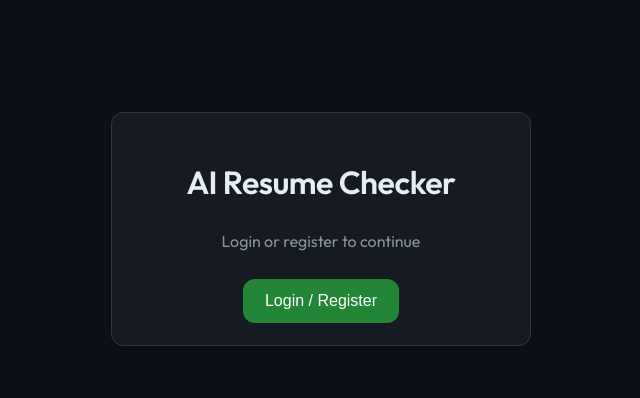
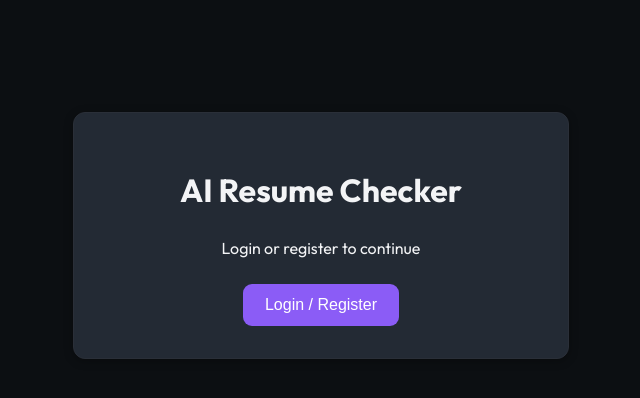
Before and after one commit to CNelson0306/ai-resume-checker, a Next.js app: page /login in a window 1280 px wide. Shown: the top 398 px of the page, without its empty margins (319-959 px from the left). Built offline with nearby package versions, Linux system fonts and the light colour scheme.

Commit message:
Update globals.css

```diff
--- a/styles/globals.css
+++ b/styles/globals.css
@@ -1,199 +1,192 @@
 @import url("https://fonts.googleapis.com/css2?family=Outfit:wght@300;400;500;600;700&display=swap");
 
 :root {
-  /* Colors */
-  --color-bg: #0d1117;
-  --color-surface: #161b22;
-  --color-surface-light: #1e242c;
-  --color-border: #30363d;
-  --color-text: #e6edf3;
-  --color-muted: #8b949e;
+  /* --------------------------- */
+  /* 🎨 Modern Tech UI Palette   */
+  /* --------------------------- */
 
-  /* Accent Colors */
-  --color-accent: #238636;
-  --color-accent-hover: #2ea043;
+  --bg: #0c0f12;
+  --bg-soft: #14181e;
+  --bg-surface: #1a1f27;
+  --bg-surface-light: #232a34;
 
-  --color-danger: #da3633;
-  --color-danger-hover: #f85149;
+  --border: #2a2f38;
+  --text: #f3f4f6;
+  --text-muted: #9ca3af;
 
-  /* Buttons */
-  --primary-btn: var(--color-accent);
-  --primary-btn-hover: var(--color-accent-hover);
+  /* Accent - Vercel Purple */
+  --accent: #8b5cf6;
+  --accent-hover: #9f7afa;
 
-  --secondary-btn: #30363d;
-  --secondary-btn-hover: #3c444d;
+  /* Danger */
+  --danger: #ef4444;
+  --danger-hover: #f87171;
 
-  --delete-btn: var(--color-danger);
-  --delete-btn-hover: var(--color-danger-hover);
+  --radius: 12px;
+  --radius-sm: 9px;
+  --transition: 0.22s ease;
+  --shadow: 0px 2px 10px rgba(0, 0, 0, 0.3);
+}
 
-  /* Layout */
-  --radius: 12px;
-  --padding: 1.4rem;
-  --transition: 0.25s ease;
-}
+/* --------------------------- */
+/* 🖥 Global Layout            */
+/* --------------------------- */
 
 body {
   font-family: "Outfit", sans-serif;
-  background: var(--color-bg);
-  color: var(--color-text);
+  background: var(--bg);
+  color: var(--text);
   margin: 0;
-  padding: 1rem;
-  line-height: 1.6;
+  padding: 0;
+  line-height: 1.5;
 }
 
 main {
-  max-width: 850px;
-  margin: auto;
+  max-width: 880px;
+  margin: 3rem auto;
+  padding: 0 1.4rem;
 }
 
-h1,
-h2,
-h3 {
-  letter-spacing: -0.5px;
+/* --------------------------- */
+/* 🧭 Header Layout            */
+/* --------------------------- */
+
+.page-header {
+  display: flex;
+  justify-content: space-between;
+  align-items: center;
+  margin-bottom: 2.2rem;
+  padding-bottom: 1rem;
+  border-bottom: 1px solid var(--border);
 }
 
-h1 {
-  font-size: 2rem;
-  font-weight: 600;
+.page-header h1 {
+  margin: 0 auto;
+  text-align: center;
+  font-size: 2.2rem;
+  flex: 1;
 }
 
+.header-actions {
+  margin-left: auto;
+  display: flex;
+  gap: 0.8rem;
+}
+
+/* --------------------------- */
+/* 🟣 Buttons (Tech Style)     */
+/* --------------------------- */
+
 button {
-  padding: 0.8rem 1.4rem;
-  border-radius: var(--radius);
-  border: none;
+  padding: 0.7rem 1.3rem;
+  border-radius: var(--radius-sm);
+  border: 1px solid transparent;
+  font-size: 1rem;
+  font-weight: 500;
   cursor: pointer;
   transition: var(--transition);
-  font-size: 1rem;
-  font-weight: 500;
 }
 
+/* Primary = Purple gradient-ish subtle effect */
 button.primary {
-  background: var(--primary-btn);
+  background: var(--accent);
   color: white;
+  box-shadow: 0 0 0 transparent;
 }
 button.primary:hover {
-  background: var(--primary-btn-hover);
+  background: var(--accent-hover);
 }
 
+/* Secondary = Soft Slate */
 button.secondary {
-  background: var(--secondary-btn);
-  color: var(--color-text);
+  background: var(--bg-surface-light);
+  border: 1px solid var(--border);
+  color: var(--text);
 }
 button.secondary:hover {
-  background: var(--secondary-btn-hover);
+  background: #2a313c;
 }
 
+/* Danger */
 button.delete {
-  background: var(--delete-btn);
+  background: var(--danger);
   color: white;
 }
 button.delete:hover {
-  background: var(--delete-btn-hover);
+  background: var(--danger-hover);
 }
 
-/* ===================================== */
-/* 🔵 CARD / SECTION STYLING */
-/* ===================================== */
+/* Full width utility */
+.full {
+  width: 100%;
+}
+
+/* --------------------------- */
+/* 🟦 Cards / Containers       */
+/* --------------------------- */
 
 .card,
+.upload-container,
 section,
-.upload-container,
 .analysis {
-  background: var(--color-surface);
-  padding: var(--padding);
+  background: var(--bg-surface);
+  border: 1px solid var(--border);
+  padding: 1.6rem;
   border-radius: var(--radius);
-  border: 1px solid var(--color-border);
   margin-top: 1.6rem;
-  box-shadow: 0px 2px 8px rgba(0, 0, 0, 0.25);
+  box-shadow: var(--shadow);
 }
 
-/* For login card */
-.card-center {
-  max-width: 420px;
-  margin: 6rem auto;
-  text-align: center;
+.card.tech {
+  background: var(--bg-surface-light);
+  border: 1px solid rgba(255, 255, 255, 0.05);
 }
 
-/* ===================================== */
-/* 🔵 TEXTAREAS */
-/* ===================================== */
+/* Login centered card */
+.card-center {
+  max-width: 430px;
+  margin: 7rem auto;
+  text-align: center;
+  background: var(--bg-surface-light);
+  padding: 2rem;
+}
+
+/* --------------------------- */
+/* 📝 Textareas                */
+/* --------------------------- */
 
 textarea {
-  width: 96%;
-  min-height: 120px;
-  background: var(--color-bg);
-  color: var(--color-text);
-  border: 1px solid var(--color-border);
-  padding: 0.8rem;
+  width: 100%;
+  min-height: 130px;
+  background: var(--bg-soft);
+  color: var(--text);
+  border: 1px solid var(--border);
+  padding: 1rem;
   border-radius: var(--radius);
   resize: vertical;
   font-family: "Outfit", sans-serif;
 }
 
-/* Layout utility classes */
-.page-header {
-  display: flex;
-  justify-content: space-between;
-  align-items: center;
-  margin-bottom: 2rem;
-}
-
-.card {
-  width: 100%;
-  box-sizing: border-box;
-}
-
-.full-width-btn,
-.full {
-  width: 100%;
-}
-
-.muted {
-  color: var(--color-muted);
-  margin-top: -0.4rem;
-}
-
-/* Spacing utilities */
-.mt-sm {
-  margin-top: 0.6rem;
-}
-
-.mt-md {
-  margin-top: 1rem;
-}
-
-.mt-lg {
-  margin-top: 1.6rem;
-}
-
-/* Error text */
-.error-text {
-  color: var(--color-danger);
-  margin-top: 0.5rem;
-}
-
-/* =============================== */
-/* Saved Analyses List */
-/* =============================== */
+/* --------------------------- */
+/* 💾 Saved Analyses          */
+/* --------------------------- */
 
 .saved-list {
   display: flex;
   flex-direction: column;
   gap: 1.2rem;
-  margin-top: 1.5rem;
 }
 
 .saved-item {
-  background: var(--color-surface);
-  border: 1px solid var(--color-border);
+  background: var(--bg-surface-light);
+  border: 1px solid var(--border);
   border-radius: var(--radius);
-  padding: var(--padding);
+  padding: 1.3rem;
+  cursor: pointer;
   transition: var(--transition);
-  cursor: pointer;
 }
-
 .saved-item:hover {
-  box-shadow: 0 4px 12px rgba(0, 0, 0, 0.25);
+  background: #2b323e;
 }
 
 .saved-header {
@@ -202,106 +195,37 @@ textarea {
   align-items: center;
 }
 
-.saved-header h2 {
-  margin: 0;
-  font-size: 1.1rem;
-}
-
 .saved-header .timestamp {
   font-size: 0.85rem;
-  color: var(--color-muted);
-  margin-top: 0.2rem;
-}
-
-.saved-item .delete {
-  background: var(--delete-btn);
-  color: white;
-  border: none;
-  border-radius: var(--radius);
-  padding: 0.3rem 0.6rem;
-  cursor: pointer;
-  transition: var(--transition);
-}
-
-.saved-item .delete:hover {
-  background: var(--delete-btn-hover);
-}
-
-.expanded-content {
-  margin-top: 1rem;
-  border-top: 1px solid var(--color-border);
-  padding-top: 1rem;
-  display: flex;
-  flex-direction: column;
-  gap: 0.8rem;
+  color: var(--text-muted);
 }
 
 .text-box {
-  background: var(--color-bg);
-  color: var(--color-text);
-  border: 1px solid var(--color-border);
-  padding: 0.8rem;
+  background: var(--bg-soft);
+  border: 1px solid var(--border);
+  padding: 0.9rem;
   border-radius: var(--radius);
-  overflow-x: auto;
   white-space: pre-wrap;
   word-wrap: break-word;
   font-family: "Outfit", monospace;
   font-size: 0.9rem;
 }
 
-.back-button {
-  display: inline-block;
-  margin-top: 2rem;
-  padding: 0.75rem 1.2rem;
-  background: var(--secondary-btn);
-  color: var(--color-text);
-  border-radius: var(--radius);
-  text-decoration: none;
-  transition: var(--transition);
-}
-
-.back-button:hover {
-  background: var(--secondary-btn-hover);
-}
-
-/* Error and muted text */
-.error {
-  color: var(--delete-btn);
-  margin-top: 0.5rem;
-}
-
-.muted {
-  color: var(--color-muted);
-  margin-top: 0.5rem;
-}
+/* --------------------------- */
+/* 📱 Mobile                   */
+/* --------------------------- */
 
 @media (max-width: 600px) {
-  .saved-header {
+  .page-header {
     flex-direction: column;
-    align-items: flex-start;
-    gap: 0.5rem;
+    gap: 1rem;
   }
 
-  .saved-item .delete {
-    align-self: flex-end;
-  }
-
-  .text-box {
-    font-size: 0.85rem;
-  }
-}
-
-@media (max-width: 600px) {
-  h1 {
-    font-size: 1.6rem;
+  .header-actions {
+    margin-left: 0;
   }
 
   button {
     width: 100%;
-    margin-top: 0.6rem;
-  }
-
-  textarea {
-    font-size: 0.9rem;
   }
 }
```
